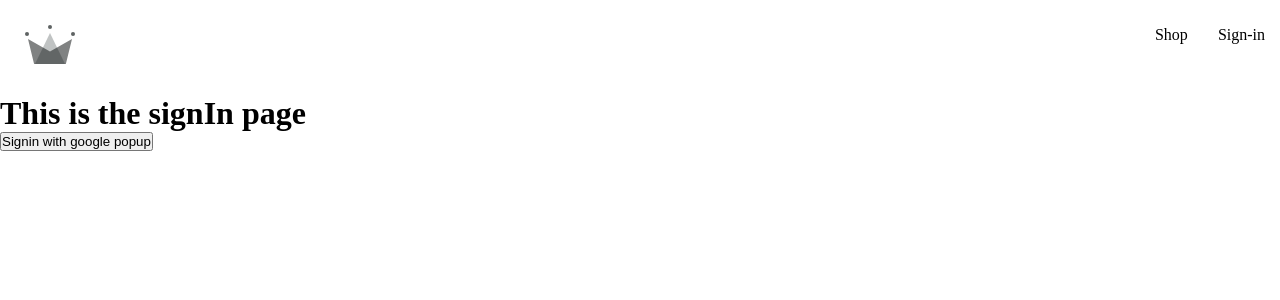
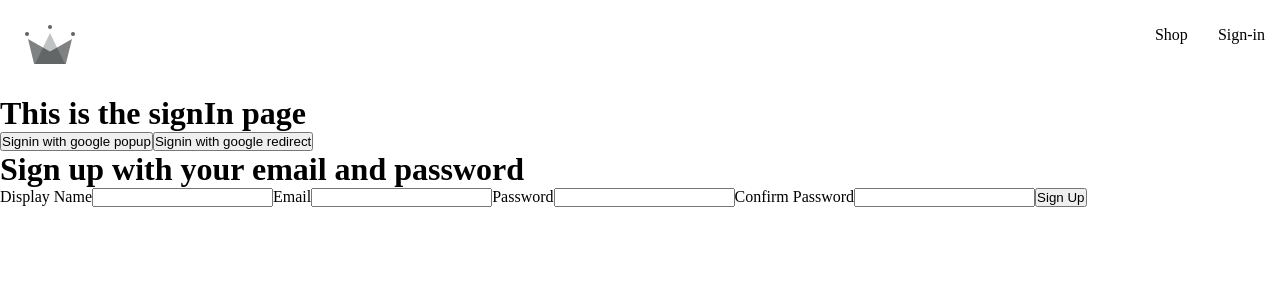
Before and after one commit to shaik-adnan1/clothing_app_main_1, a React (Create React App) app: page /signIn in a window 1280 px wide. Shown: the top 300 px of the page. Built offline with nearby package versions, Linux system fonts and the light colour scheme; a web font is replaced by a local one.

Commit message:
added signIn with email and password feature

```diff
--- /dev/null
+++ b/src/components/sign-up-form/sign-up-form.component.jsx
@@ -0,0 +1,72 @@
+import { useState } from "react";
+
+const defaultFormFields = {
+    displayName: '',
+    email: '',
+    password: '',
+    confirmPassword: '',
+
+}
+
+
+const SignUpForm = () => {
+
+
+    const [formFields, setFormFields] = useState(defaultFormFields)
+    const {displayName, email, password, confirmPassword} = formFields;
+
+    console.log(formFields)
+
+    const handleChange = (e) => {
+        const { name, value } = e.target;
+
+        console.log(target)
+
+        setFormFields({...formFields, [name]: value})
+
+    }
+
+    return (
+      <div>
+        <h1>Sign up with your email and password</h1>
+        <form onSubmit={() => {}}>
+          <label>Display Name</label>
+          <input
+            type='text'
+            required
+            onChange={handleChange}
+            name='displayName'
+            value = {displayName}
+          />
+
+          <label>Email</label>
+          <input
+            type='email'
+            required
+            onChange={handleChange}
+            name={email}
+          />
+
+          <label>Password</label>
+          <input
+            type='password'
+            required
+            onChange={handleChange}
+            name={password}
+          />
+
+          <label>Confirm Password</label>
+          <input
+            type='password'
+            required
+            onChange={handleChange}
+            name={confirmPassword}
+          />
+
+          <button type='submit'>Sign Up</button>
+        </form>
+      </div>
+    );
+}
+
+export default SignUpForm;
--- a/src/routes/sign-in/sign-in.component.jsx
+++ b/src/routes/sign-in/sign-in.component.jsx
@@ -1,19 +1,49 @@
-import { signInWithGooglePopup, createUserDocumentFromAuth } from '../../utils/firebase/firebase.utils';
+import { useEffect } from "react";
+
+import { getRedirectResult } from "firebase/auth";
+
+import {
+  auth,
+  signInWithGooglePopup,
+  createUserDocumentFromAuth,
+  signInWithGoogleRedirect,
+
+} from "../../utils/firebase/firebase.utils";
+
+import SignUpForm from "../../components/sign-up-form/sign-up-form.component";
 
 // import { createUserDocumentFromAuth } from "../../utils/firebase/firebase.utils";
 
 const SignIn = () => {
 
-  const logGoogleUser = async() => {
-    const {user} = await signInWithGooglePopup();
-    const userDocRef = await createUserDocumentFromAuth(user)
-    console.log(user)
-  }
+  useEffect(async () => {
+    const response = await getRedirectResult(auth);
+
+    if(response) {
+      const userDocRef = await createUserDocumentFromAuth(response.user);
+    }
+  }, [])
+
+  const logGoogleUser = async () => {
+    const { user } = await signInWithGooglePopup();
+    const userDocRef = await createUserDocumentFromAuth(user);
+    console.log(user);
+  };
+
+  // const logGoogleRedirectUser = async () => {
+  //   const { user } = await signInWithGoogleRedirect();
+
+  //   console.log(user);
+  // };
 
   return (
     <div>
       <h1>This is the signIn page</h1>
       <button onClick={logGoogleUser}>Signin with google popup</button>
+      <button onClick={signInWithGoogleRedirect}>
+        Signin with google redirect
+      </button>
+      <SignUpForm />
       {/* <button onClick={logGoogleRedirectUser}>
         Signin with google redirecet
       </button> */}
--- a/src/utils/firebase/firebase.utils.js
+++ b/src/utils/firebase/firebase.utils.js
@@ -1,3 +1,4 @@
+
 import { initializeApp } from "firebase/app";
 
 import {
@@ -9,12 +10,7 @@
 
 // Firestore
 
-import {
-  getFirestore,
-  doc,
-  getDoc,
-  setDoc
-} from 'firebase/firestore'
+import { getFirestore, doc, getDoc, setDoc } from "firebase/firestore";
 
 // Your web app's Firebase configuration
 const firebaseConfig = {
@@ -28,50 +24,53 @@
 
 const firebaseApp = initializeApp(firebaseConfig);
 
-const provider = new GoogleAuthProvider();
+const googleProvider = new GoogleAuthProvider();
 
-provider.setCustomParameters({
-  prompt: 'select_account'
+googleProvider.setCustomParameters({
+  prompt: "select_account",
 });
 
 export const auth = getAuth();
-export const signInWithGooglePopup = () => signInWithPopup(auth, provider);
+
+// SigIn
+
+export const signInWithGooglePopup = () =>
+  signInWithPopup(auth, googleProvider);
+export const signInWithGoogleRedirect = () =>
+  signInWithRedirect(auth, googleProvider);
 
 // Firestore
 
 export const db = getFirestore();
 
-export const createUserDocumentFromAuth = async(userAuth) => {
-  const userDocRef = doc(db, 'users', userAuth.uid);
-  console.log(userDocRef)
+export const createUserDocumentFromAuth = async userAuth => {
+  const userDocRef = doc(db, "users", userAuth.uid);
+  console.log(userDocRef);
 
-  const userSnapShot = await getDoc(userDocRef)
+  const userSnapShot = await getDoc(userDocRef);
   console.log(userSnapShot);
   console.log(userSnapShot.exists());
 
-
-  if(!userSnapShot.exists()) {
-    const { displayName, email} = userAuth;
+  if (!userSnapShot.exists()) {
+    const { displayName, email } = userAuth;
     const createdAt = new Date();
 
     try {
       await setDoc(userDocRef, {
         displayName,
         email,
-        createdAt
-      })
+        createdAt,
+      });
     } catch (error) {
-      console.log(error.message, "error creating user")
+      console.log(error.message, "error creating user");
     }
   }
 
-  return userDocRef
+  return userDocRef;
 
   // if user data does not exist
 
   // create / set the document with the data from userAuth in my collection
 
   // if user data exists
-
-
-}
+};
```
